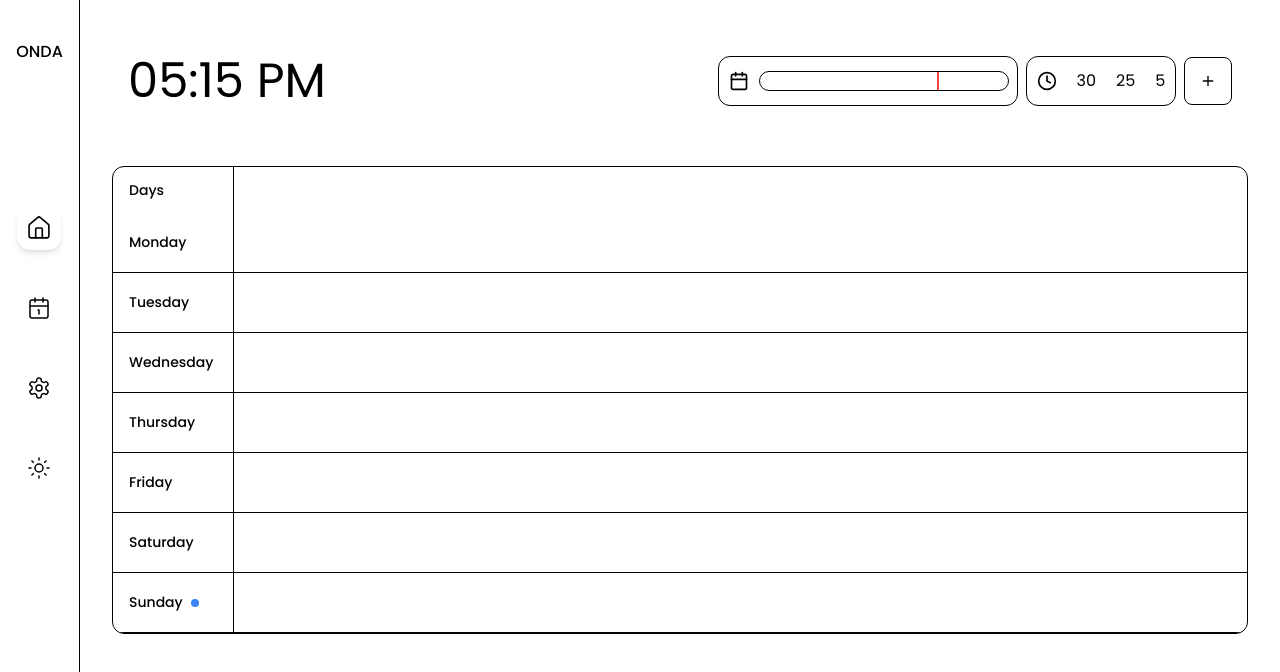
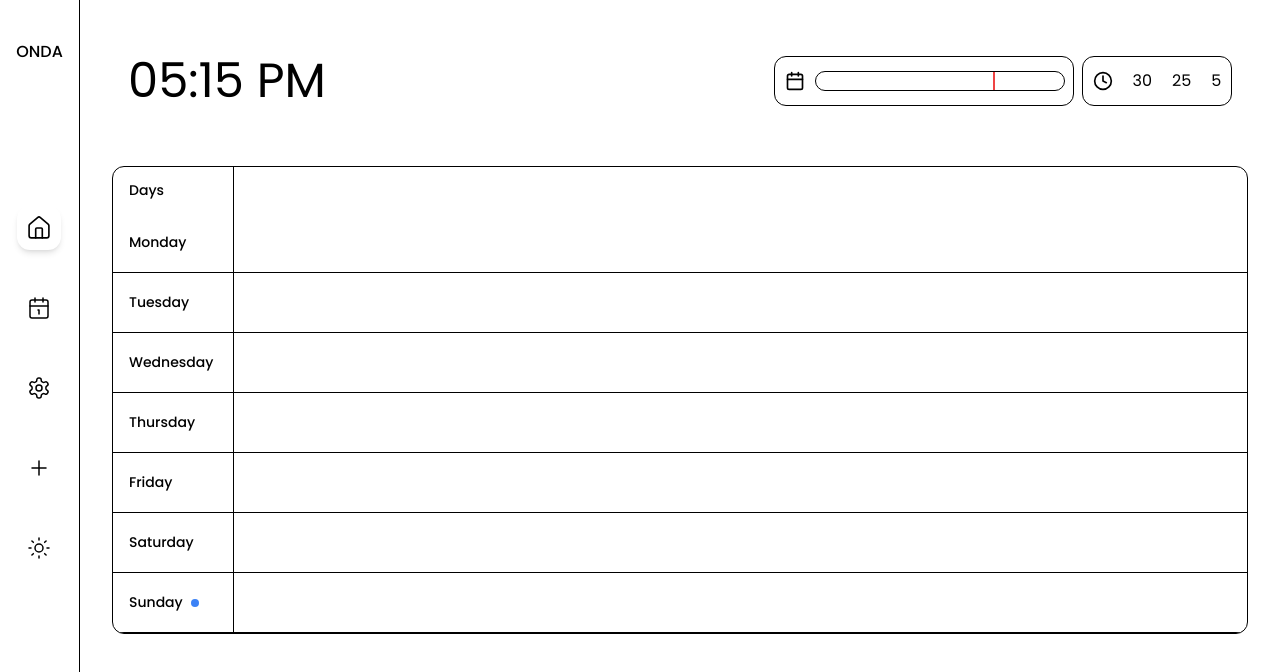
Before and after one commit to OleksandrHridzhak/Onda, a React (Create React App) app in the folder render/: page / in a window 1280 px wide. Shown: the top 672 px of the page. Built offline with nearby package versions, Linux system fonts and the light colour scheme.

Commit message:
refactor: remove unused files and moved column creating btn to sidebar

```diff
--- a/package.json
+++ b/package.json
@@ -10,7 +10,6 @@
     "build:webpack": "webpack --config webpack.config.js",
     "watch:webpack": "webpack --config webpack.config.js --mode=development --watch",
     "dist": "npm run build:react && npm run build:webpack && electron-builder",
-    "test": "echo \"Error: no test specified\" && exit 1",
     "lint": "eslint . --ext .js,.jsx,.ts,.tsx",
     "lint:fix": "eslint . --ext .js,.jsx,.ts,.tsx --fix",
     "prepare": "husky"
--- a/render/src/components/features/PlannerHeader/ColumnTypeSelector.tsx
+++ b/render/src/components/features/PlannerHeader/ColumnTypeSelector.tsx
@@ -161,11 +161,8 @@ const ColumnTypeSelector: React.FC<ColumnTypeSelectorProps> = ({
 
 const styles = `
   @keyframes fadeIn {
-    from { opacity: 0; transform: translateY(-5px); }
-    to { opacity: 1; transform: translateY(0); }
-  }
-  .animate-fade-in {
-    animation: fadeIn 0.15s ease-out forwards;
+    from { opacity: 0; }
+    to { opacity: 1;  }
   }
 `;
 
--- a/render/src/components/features/PlannerHeader/PlannerHeader.tsx
+++ b/render/src/components/features/PlannerHeader/index.tsx
@@ -1,32 +1,21 @@
 import React from 'react';
 import { useDispatch } from 'react-redux';
 import { store } from '../../../store';
-import { createNewColumn } from '../../../store/tableSlice/tableSlice';
 import PomodoroWidget from './widgets/PomodoroWidget';
 import TimelineWidget from './widgets/TimelineWidget';
 import { TimeWidget } from './widgets/TimeWidget';
-import ColumnTypeSelector from './ColumnTypeSelector';
-import { AddNewColumnBtn } from './widgets/AddNewColumnBtn';
 
 interface PlannerHeaderProps {
   darkTheme?: boolean;
   layout?: string[];
-  showColumnSelector: boolean;
-  setShowColumnSelector: (show: boolean) => void;
 }
 
 const PlannerHeader: React.FC<PlannerHeaderProps> = ({
   darkTheme = false,
   layout = ['TimelineWidget', 'PomodoroWidget'],
-  showColumnSelector,
-  setShowColumnSelector,
 }) => {
   const dispatch = useDispatch<typeof store.dispatch>();
 
-  const handleAddColumn = (columnType: string) => {
-    dispatch(createNewColumn({ columnType }));
-    setShowColumnSelector(false);
-  };
   const widgetComponents: Record<
     string,
     React.ComponentType<{ darkTheme?: boolean }>
@@ -48,12 +37,6 @@ const PlannerHeader: React.FC<PlannerHeaderProps> = ({
           <TimeWidget />
           <div className="hidden md:flex flex-wrap items-center">
             {renderWidgets(layout)}
-            <div className="flex justify-center">
-              <AddNewColumnBtn
-                setShowColumnSelector={setShowColumnSelector}
-                showColumnSelector={showColumnSelector}
-              />
-            </div>
           </div>
         </div>
       ) : (
@@ -61,15 +44,6 @@ const PlannerHeader: React.FC<PlannerHeaderProps> = ({
           <TimeWidget />
         </div>
       )}
-      {showColumnSelector && (
-        <div className="absolute right-0 z-50">
-          <ColumnTypeSelector
-            onSelect={handleAddColumn}
-            onCancel={() => setShowColumnSelector(false)}
-            darkMode={darkTheme === true ? true : false}
-          />
-        </div>
-      )}
     </div>
   );
 };
--- a/render/src/components/layout/Sidebar.tsx
+++ b/render/src/components/layout/Sidebar.tsx
@@ -1,8 +1,10 @@
 import { useState, useEffect } from 'react';
-import { Sun, Moon } from 'lucide-react';
+import { Sun, Moon, Plus } from 'lucide-react';
 import { Link, useLocation } from 'react-router-dom';
 import { useDispatch, useSelector } from 'react-redux';
 import { toggleThemeMode } from '../../store/slices/newThemeSlice';
+import { createNewColumn } from '../../store/tableSlice/tableSlice';
+import ColumnTypeSelector from '../features/PlannerHeader/ColumnTypeSelector';
 import { sideBarItems } from '../../utils/constants';
 
 interface RootState {
@@ -18,6 +20,7 @@ const Sidebar: React.FC = () => {
   const location = useLocation();
 
   const themeMode = useSelector((state: RootState) => state.newTheme.themeMode);
+  const [showColumnSelector, setShowColumnSelector] = useState(false);
 
   const deriveActive = (path: string): ActivePage => {
     if (path.startsWith('/calendar')) return 'calendar';
@@ -90,6 +93,40 @@ const Sidebar: React.FC = () => {
               </Link>
             );
           })}
+
+          {/* Add new table column button + type selector */}
+          <li
+            role="button"
+            tabIndex={0}
+            className={`transition-all duration-300 ease-in-out transform p-2 rounded-xl text-linkInactiveText hover:scale-105 hover:bg-linkInactiveHoverBg`}
+            onClick={() => setShowColumnSelector(true)}
+            onKeyDown={(e) => {
+              if (e.key === 'Enter' || e.key === ' ') {
+                e.preventDefault();
+                setShowColumnSelector(true);
+              }
+            }}
+            aria-label="Open add column selector"
+            title="Add column"
+          >
+            <Plus
+              className={`w-6 h-6 transition-colors duration-300 text-iconInactive`}
+              strokeWidth={1.5}
+            />
+          </li>
+
+          {showColumnSelector && (
+            <div className="absolute left-12 z-50">
+              <ColumnTypeSelector
+                onSelect={(type: string) => {
+                  dispatch(createNewColumn({ columnType: type }));
+                  setShowColumnSelector(false);
+                }}
+                onCancel={() => setShowColumnSelector(false)}
+                darkMode={themeMode === 'dark'}
+              />
+            </div>
+          )}
           <li
             role="button"
             tabIndex={0}
--- a/render/src/components/pages/TablePage.tsx
+++ b/render/src/components/pages/TablePage.tsx
@@ -1,5 +1,5 @@
 import React, { useEffect } from 'react';
-import PlannerHeader from '../features/PlannerHeader/PlannerHeader';
+import PlannerHeader from '../features/PlannerHeader';
 import { LoadingScreen } from '../shared/LoadingScreen';
 import { useTableLogic } from '../features/Table/TableLogic';
 import { useSelector, useDispatch } from 'react-redux';
@@ -42,10 +42,7 @@ const TableScreen: React.FC = () => {
     <div
       className={`font-poppins relative w-full max-w-6xl mx-auto bg-background`}
     >
-      <PlannerHeader
-        setShowColumnSelector={tableLogic.setShowColumnSelector}
-        showColumnSelector={tableLogic.showColumnSelector}
-      />
+      <PlannerHeader />
       <Table />
     </div>
   );
```
Also changed, not shown: render/src/services/calendarDB.js (+7 -3 lines), render/public/robots.txt (deleted).
